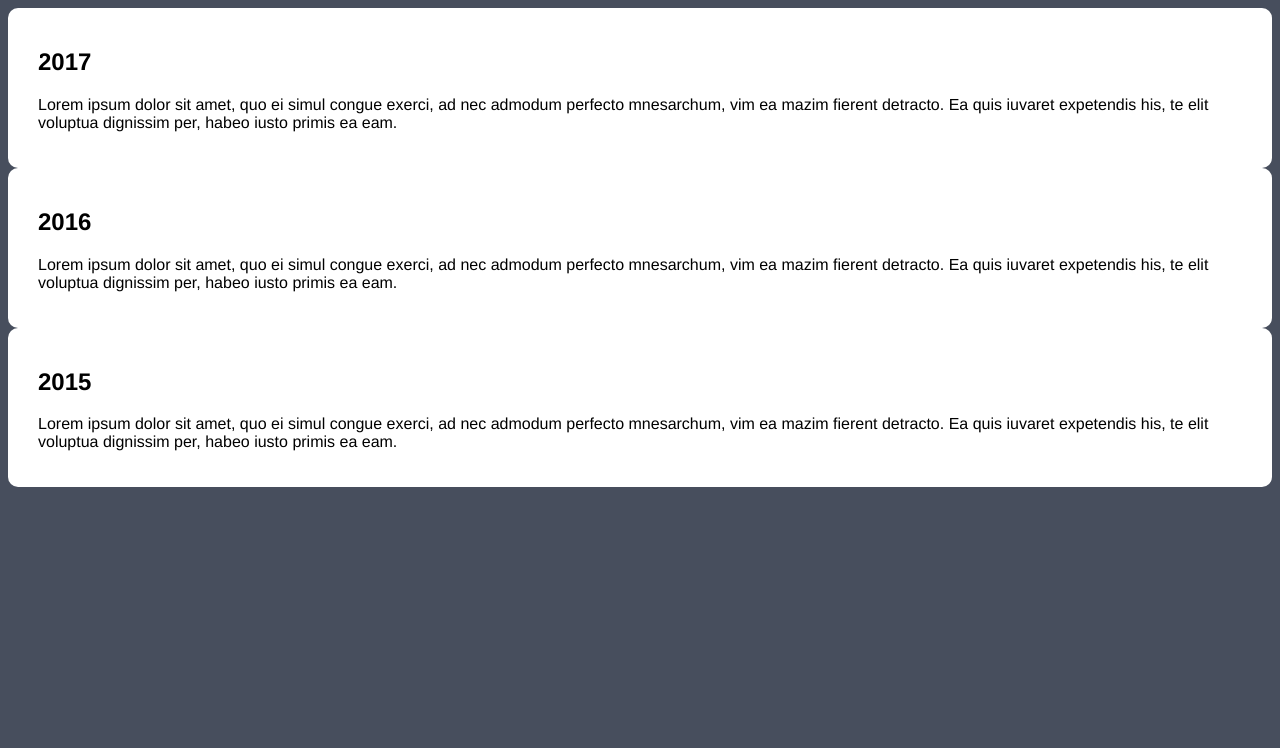
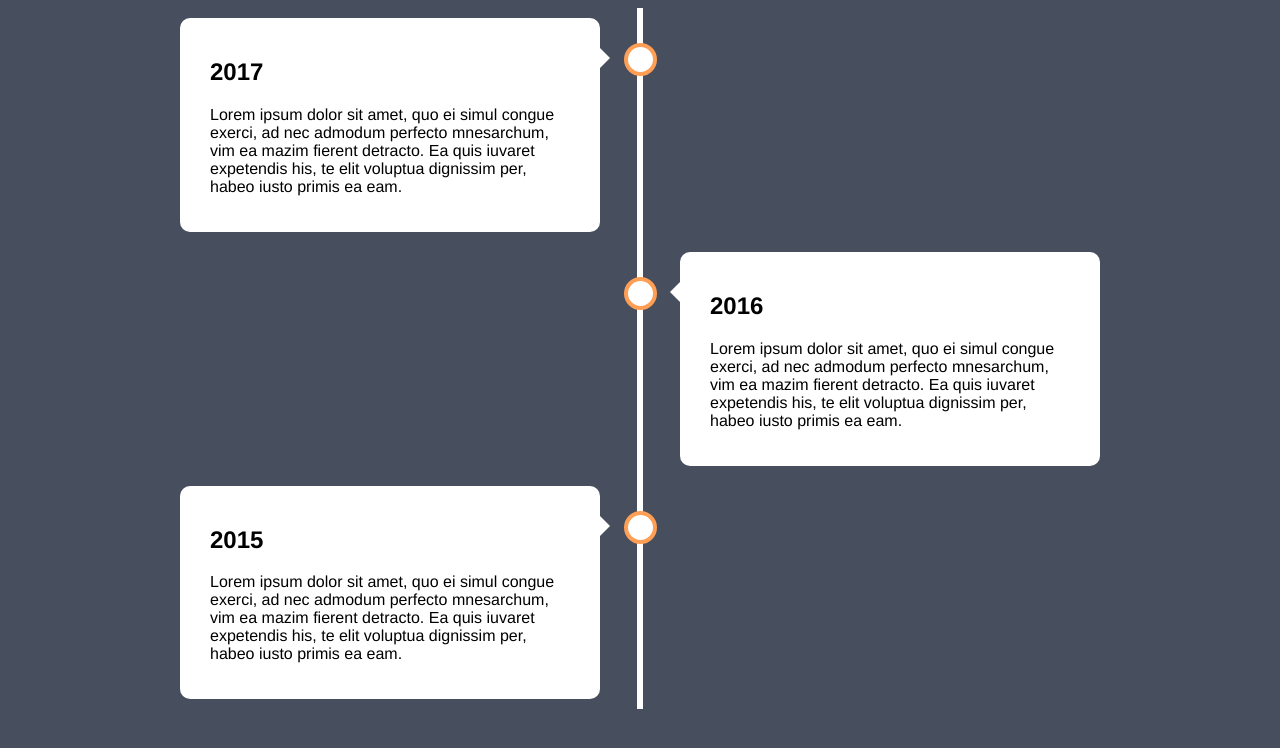
Before and after one commit to wenxh15/html-Timeline, a plain HTML site: page index.html in a window 1280 px wide. Drawn offline with Linux system fonts and the light colour scheme.

Commit message:
Update index.html

```diff
--- a/index.html
+++ b/index.html
@@ -6,25 +6,27 @@
 </head>
 <body>
 
-<div class="container">
-  <div class="left">
+  <div class="verticalline">
+    <div class="column left">
       <div class="content">
         <h2>2017</h2>
         <p>Lorem ipsum dolor sit amet, quo ei simul congue exerci, ad nec admodum perfecto mnesarchum, vim ea mazim fierent detracto. Ea quis iuvaret expetendis his, te elit voluptua dignissim per, habeo iusto primis ea eam.</p>
       </div>
     </div>
-  <div class="right">
+    <div class="column right">
       <div class="content">
         <h2>2016</h2>
         <p>Lorem ipsum dolor sit amet, quo ei simul congue exerci, ad nec admodum perfecto mnesarchum, vim ea mazim fierent detracto. Ea quis iuvaret expetendis his, te elit voluptua dignissim per, habeo iusto primis ea eam.</p>
       </div>
     </div>
-  <div class="container left">
+    <div class="column left">
       <div class="content">
         <h2>2015</h2>
         <p>Lorem ipsum dolor sit amet, quo ei simul congue exerci, ad nec admodum perfecto mnesarchum, vim ea mazim fierent detracto. Ea quis iuvaret expetendis his, te elit voluptua dignissim per, habeo iusto primis ea eam.</p>
       </div>
     </div>
+
+
   </div>
 
 </body>
```
Lines whose indentation alone changed are shown as unchanged.
